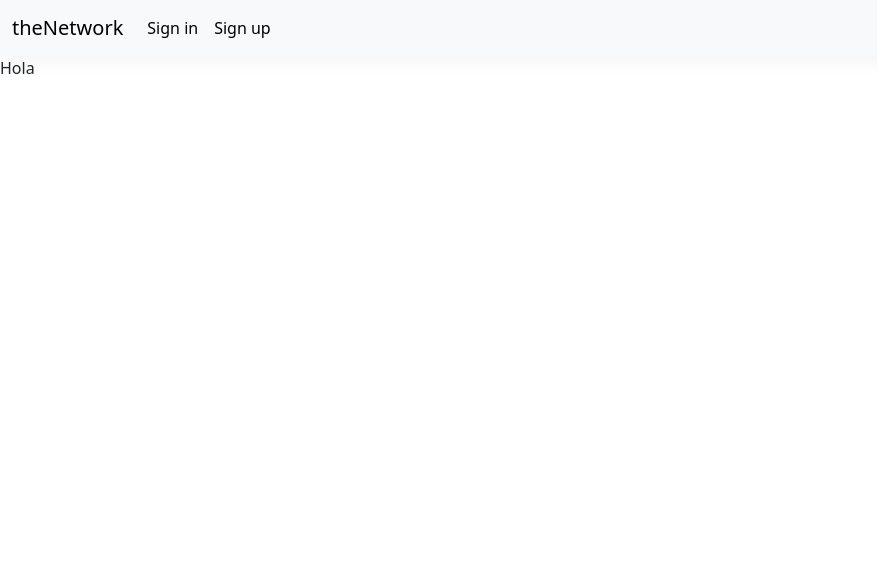
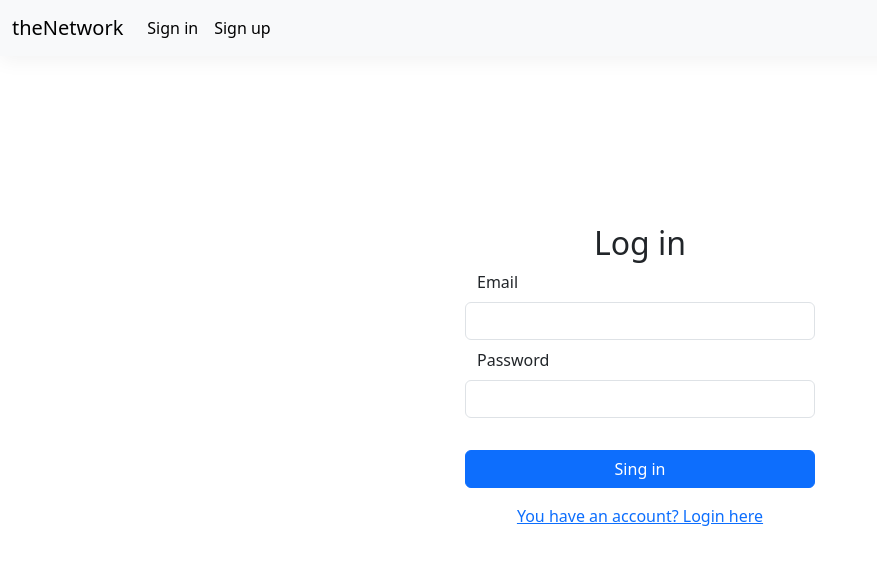
Before and after one commit to alebc96/the-network-react, a React (Vite) app: page / in a window 1280 px wide. Shown: the top 564 px of the page, without its empty margins (0-877 px from the left). Built offline with nearby package versions, Linux system fonts and the light colour scheme.

Commit message:
first commit

```diff
--- a/src/App.tsx
+++ b/src/App.tsx
@@ -12,7 +12,7 @@ function App() {
         <Route path="/register" element={<Register></Register>}/>
         <Route path="/login" element={<Login></Login>}/>
         <Route path="/posts" element={<h2>Posts</h2>}/>
-        <Route path="/" element={<>Hola</>}/>
+        <Route path="/" element={<Login></Login>}/>
       </Routes>
     </>
   )
```
